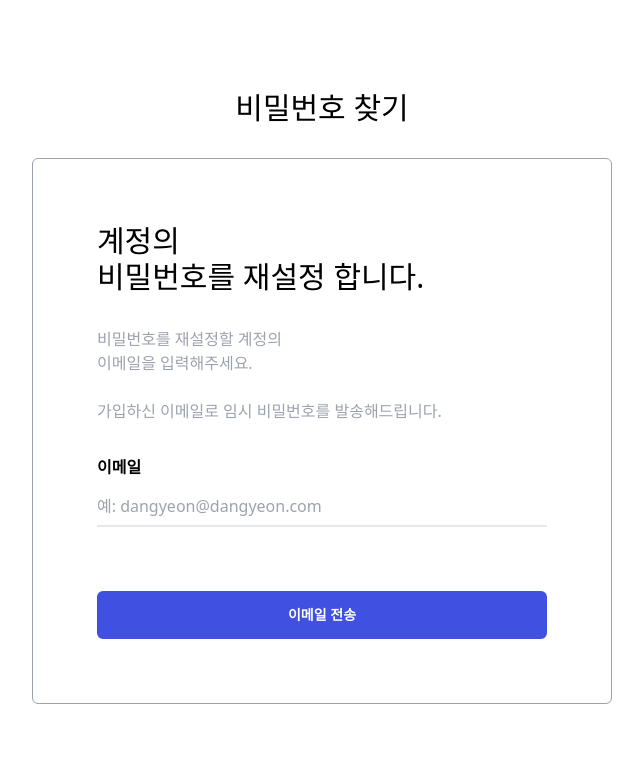
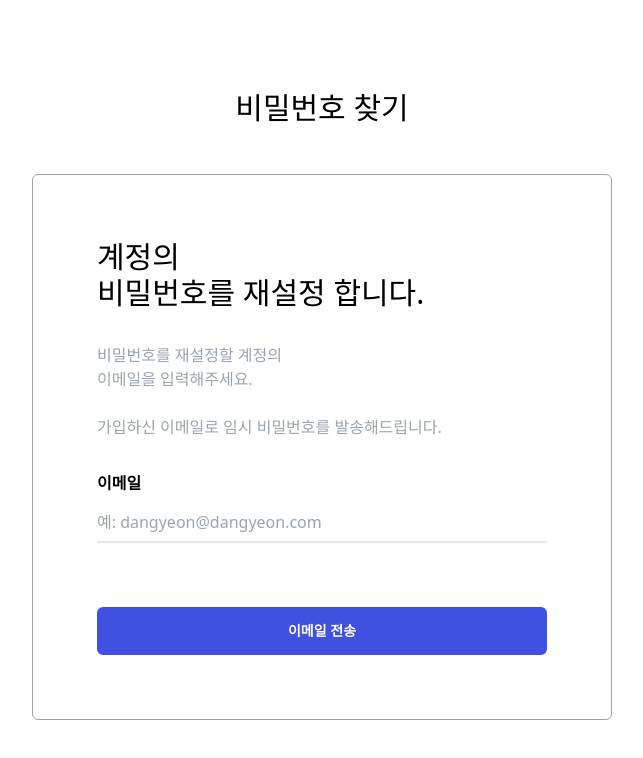
Before and after one commit to FC-MINI-4/attendance-front, a Next.js app: page /find-pw in a window 1280 px wide. Shown: the top 758 px of the page, without its empty margins (318-961 px from the left). Built offline with nearby package versions, Linux system fonts and the light colour scheme.

Commit message:
STYLE: margin 임시 수정

```diff
--- a/src/components/common/PwBox.tsx
+++ b/src/components/common/PwBox.tsx
@@ -4,7 +4,7 @@ export default function PwBox({ children, ...props }: ILayout) {
   return (
     <div
       {...props}
-      className="border border-subTextAndBorder sm:p-16 p-8 rounded-md">
+      className="border border-subTextAndBorder sm:p-16 p-8 rounded-md sm:mt-12">
       {children}
     </div>
   );
```
